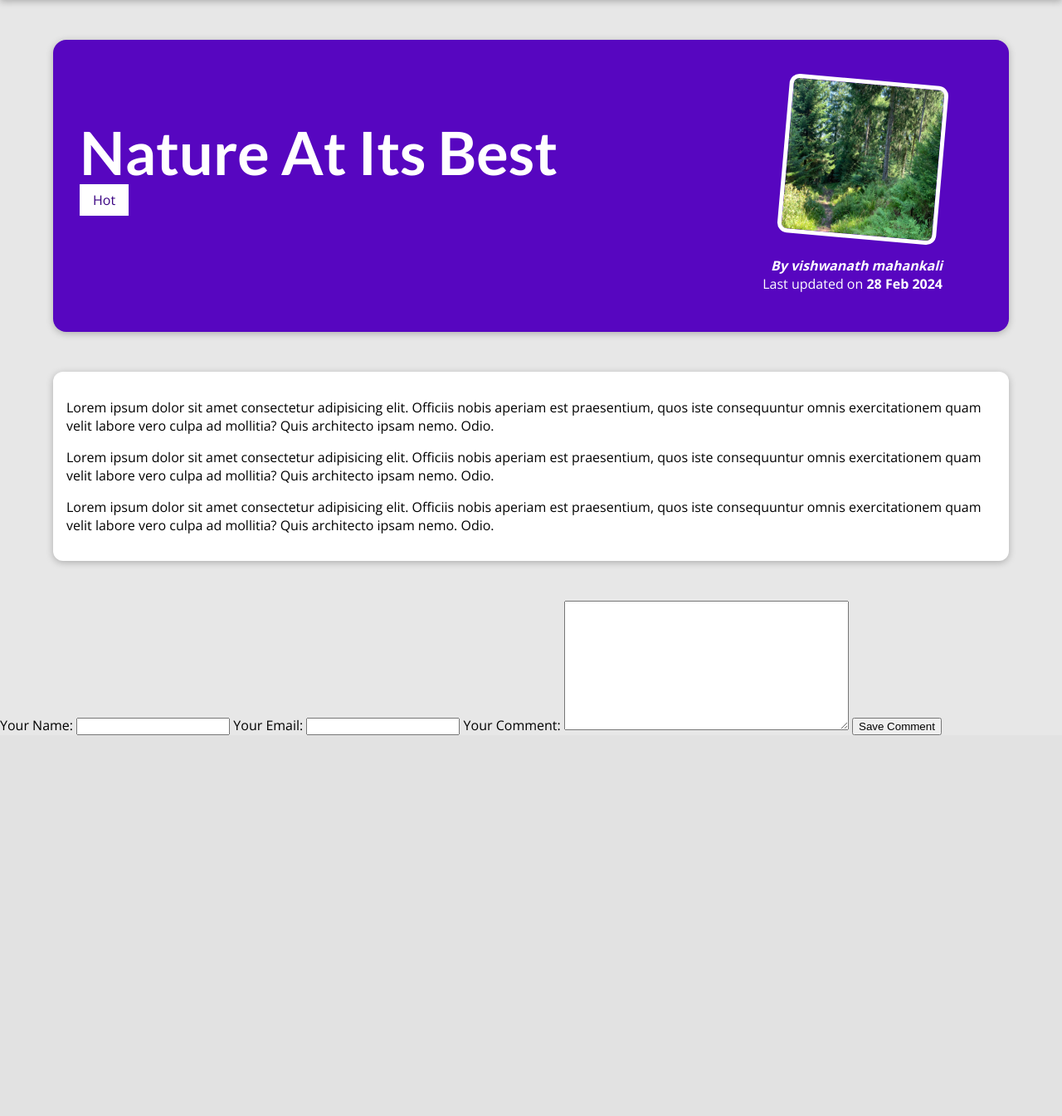
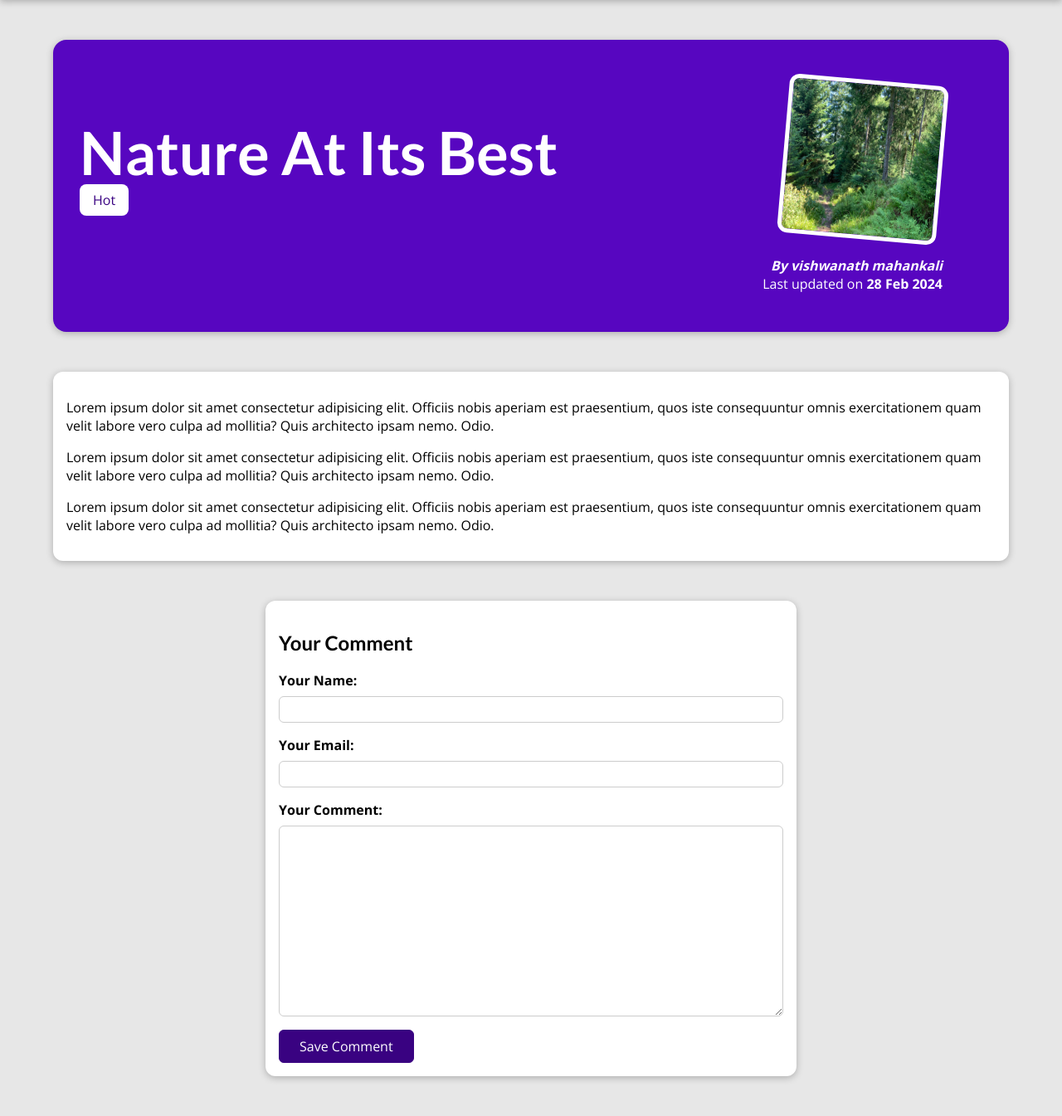
Before and after one commit to vishwanathmahankali/Django, a Django app: a page that uses my_site/blog/templates/blog/post-detail.html in a window 1280 px wide. Shown: the part 80-1425 px from the top of the page at 83% size. Before the commit the page ends 966 px from the top, so only its background shows below. Run offline with Django 4.2, Linux system fonts and the light colour scheme; data comes from the database, SQL or seed files in the repository.

Commit message:
styling the comment form

```diff
--- a/my_site/blog/static/blog/post-detail.css
+++ b/my_site/blog/static/blog/post-detail.css
@@ -57,6 +57,25 @@ body {
   font-weight: bold;
 }
 
+#read-later {
+  margin: 2rem 0;
+}
+
+#read-later button {
+  background-color: transparent;
+  border: 1px solid white;
+  padding: 0.5rem 2rem;
+  font: inherit;
+  color: white;
+  cursor: pointer;
+}
+
+#read-later button:hover,
+#read-later button:active {
+  background-color: white;
+  color: #390281;
+}
+
 main {
   width: 90%;
   max-width: 90rem;
@@ -71,5 +90,115 @@ body {
   background-color: white;
   color: #390281;
   padding: 0.5rem 1rem;
-    border-bottom: 8px;
+  border-radius: 8px;
 }
+
+#comment-form {
+  margin: 3rem auto;
+  width: 90%;
+  max-width: 40rem;
+  border-radius: 12px;
+  background-color: white;
+  box-shadow: 0 2px 8px rgba(0, 0, 0, 0.25);
+  padding: 1rem;
+}
+
+#comment-form button {
+  font: inherit;
+  background-color: #390281;
+  color: white;
+  border: 1px solid #390281;
+  padding: 0.5rem 1.5rem;
+  border-radius: 6px;
+  cursor: pointer;
+}
+
+#comment-form button:hover,
+#comment-form button:active {
+  background-color: #4f0ba7;
+  border-color: #4f0ba7;
+}
+
+.form-control {
+  margin-bottom: 1rem;
+}
+
+.form-control label {
+  font-weight: bold;
+  margin-bottom: 0.5rem;
+  display: block;
+}
+
+.form-control input,
+.form-control textarea {
+  display: block;
+  width: 100%;
+  font: inherit;
+  padding: 0.25rem;
+  border-radius: 6px;
+  border: 1px solid #ccc;
+}
+
+.errorlist {
+  list-style: none;
+  margin: 0.5rem 0;
+  padding: 0;
+  color: #d6000b;
+}
+
+.invalid label {
+  color: #d6000b;
+}
+
+.invalid input,
+.invalid textarea {
+  border-color: #d6000b;
+  background-color: #ffe6e7;
+}
+
+#alert {
+  margin: 8rem auto 3rem auto;
+  border: 1px solid #d6000b;
+  background-color: #ffe6e7;
+  padding: 1rem;
+  width: 90%;
+  max-width: 40rem;
+}
+
+#alert a {
+  text-decoration: none;
+  border: 1px solid #d6000b;
+  background-color: #d6000b;
+  color: white;
+  padding: 0.25rem 1.5rem;
+  border-radius: 6px;
+}
+
+#comments {
+  margin: 3rem auto;
+  width: 90%;
+  max-width: 60rem;
+  border-radius: 12px;
+  background-color: white;
+  box-shadow: 0 2px 8px rgba(0, 0, 0, 0.25);
+  padding: 1rem 2rem;
+}
+
+#comments ul {
+  list-style: none;
+  margin: 0;
+  padding: 0;
+}
+
+#comments li {
+  margin-bottom: 1rem;
+  border-bottom: 2px solid #ccc;
+}
+
+#comments li:last-of-type {
+  border-bottom: none;
+}
+
+#comments h2 {
+  color: #464646;
+}
--- a/my_site/blog/templates/blog/post-detail.html
+++ b/my_site/blog/templates/blog/post-detail.html
@@ -28,10 +28,17 @@
   {{ post.content | linebreaks }}
 </main>
 
-<div>
+<section id="comment-form">
+  <h2>Your Comment</h2>
   <form>
-    {{ comment_form }}
+    {% for form_field in comment_form %}
+    <div class="form-control">
+    {{ form_field.label_tag }}
+    {{ form_field }}
+    {{ form_field.errors }}
+    </div>
+    {% endfor %}
     <button>Save Comment</button>
   </form>
-</div>
+</section>
 {% endblock %}
```
Lines whose indentation alone changed are shown as unchanged.
